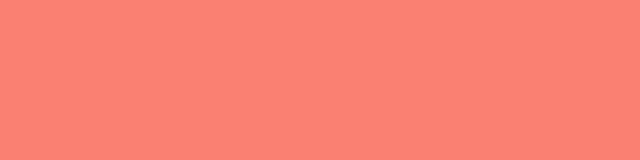
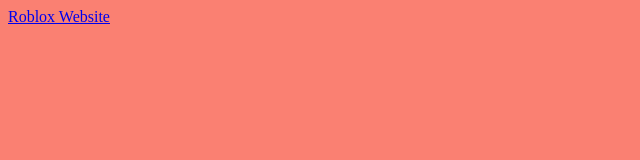
Before and after one commit to auddyza13/auddyza13.github.io, a plain HTML site: page index.html in a window 1280 px wide. Shown: the whole page, without its empty margins (0-640 px from the left). Drawn offline with Linux system fonts and the light colour scheme.

Commit message:
rick rolled

```diff
--- a/index.html
+++ b/index.html
@@ -6,6 +6,7 @@
     </head>
     <body>
         <script src="script.js"></script>
+        <a href="https://www.youtube.com/watch?v=dQw4w9WgXcQ">Roblox Website</a>
 
     </body>
 </html>
```
Lines whose indentation alone changed are shown as unchanged.
